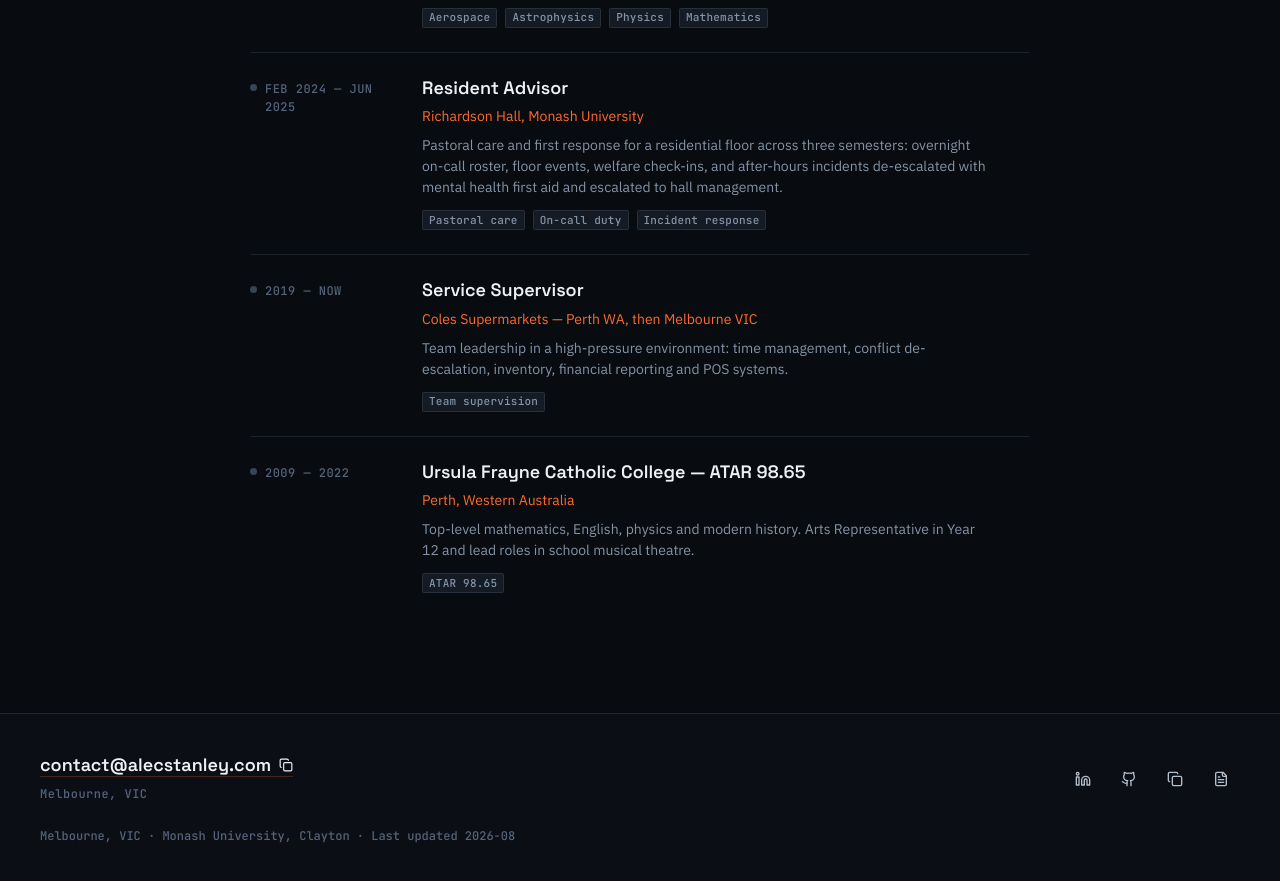
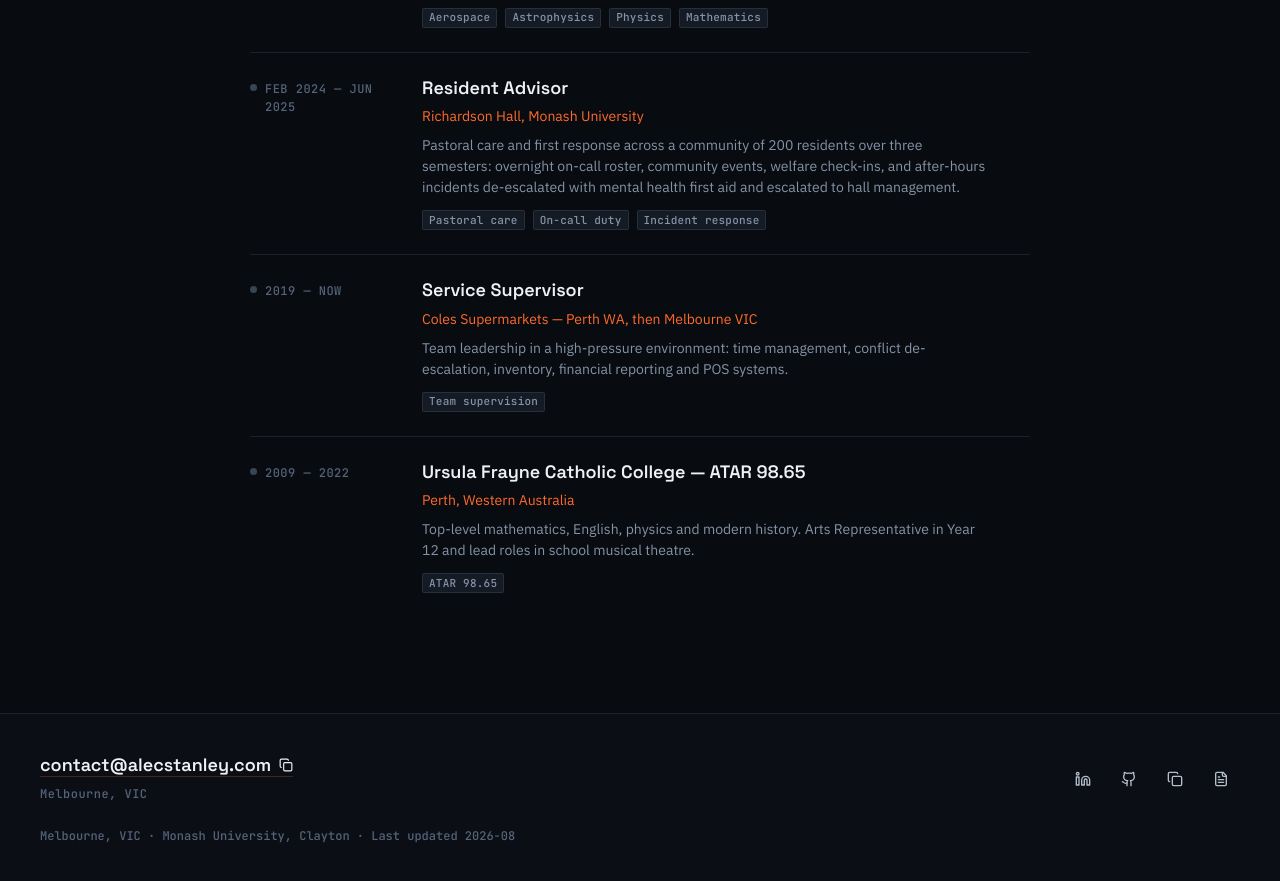
Before and after one commit to alecstanley-git/portfolio, a React (Vite) app: page /about in a window 1280 px wide. Shown: the part 800-1681 px from the top of the page. Built offline with nearby package versions, Linux system fonts and the light colour scheme.

Commit message:
Name the resident count in the Resident Advisor entry
The 2026 CV puts a figure on the role — a community of 200 residents —
which the entry could not carry when it was rewritten. "A residential
floor" also understated the scope.

Co-Authored-By: Claude Opus 5 <noreply@anthropic.com>

```diff
--- a/src/data/content.js
+++ b/src/data/content.js
@@ -386,7 +386,7 @@ export const TIMELINE = [
     title: "Resident Advisor",
     org: "Richardson Hall, Monash University",
     description:
-      "Pastoral care and first response for a residential floor across three semesters: overnight on-call roster, floor events, welfare check-ins, and after-hours incidents de-escalated with mental health first aid and escalated to hall management.",
+      "Pastoral care and first response across a community of 200 residents over three semesters: overnight on-call roster, community events, welfare check-ins, and after-hours incidents de-escalated with mental health first aid and escalated to hall management.",
     tags: ["Pastoral care", "On-call duty", "Incident response"],
   },
   {
```
